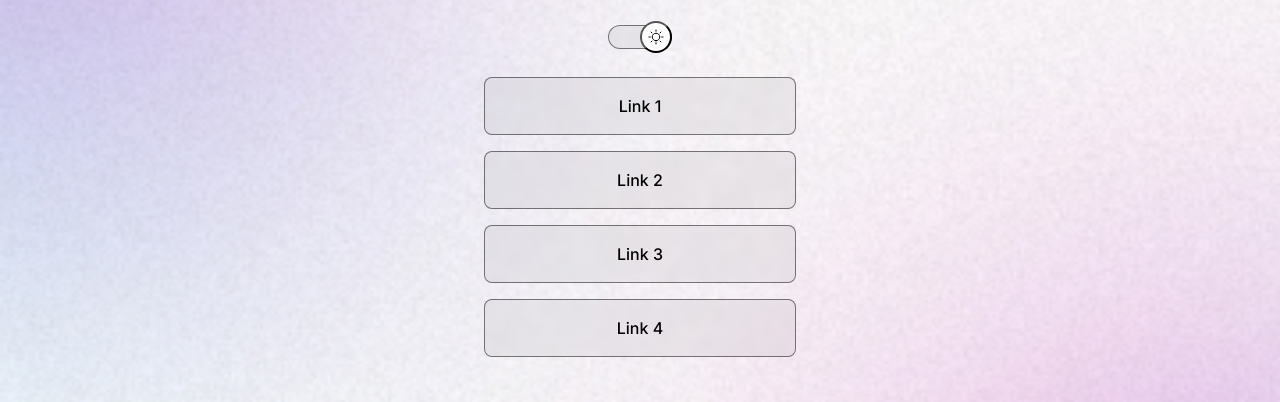
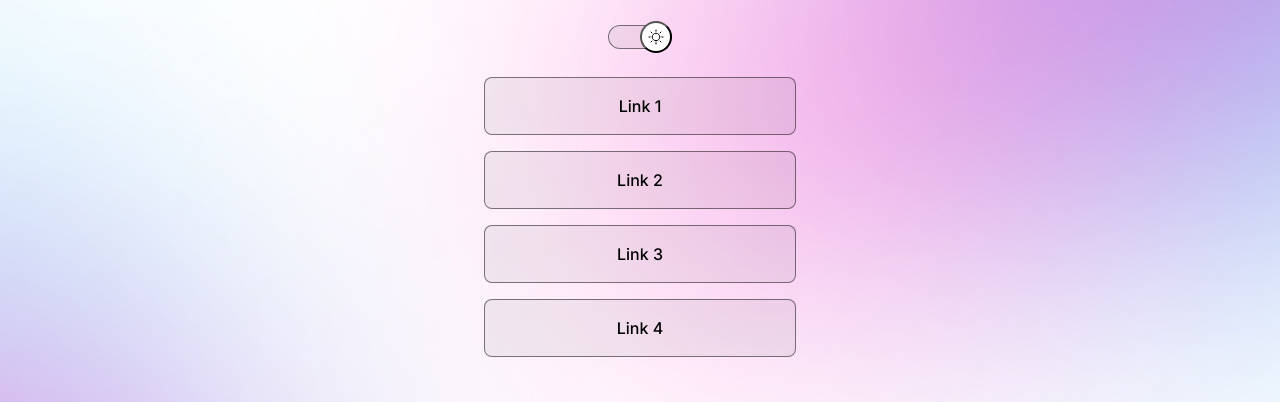
Before and after one commit to AlanZuccoli/DevLinks, a plain HTML site: page index.html in a window 1280 px wide. Shown: the part 226-628 px from the top of the page. Drawn offline with nearby package versions, Linux system fonts and the light colour scheme.

Commit message:
add backgorund for desktop and att height body

```diff
--- a/style.css
+++ b/style.css
@@ -29,6 +29,7 @@ body {
   margin: auto 0;
   color: var(--text-color);
   font-family: "inter", "sans-serif";
+  height: 100vh;
 }
 
 #container {
@@ -163,3 +164,13 @@ footer {
 footer a {
   color: var(--text-color);
 }
+
+@media (min-width: 700px) {
+  :root {
+    --background: url(./assets/bg-desktop.jpg);
+  }
+
+  .light {
+    --background: url(./assets/bg-desktop-light.jpg);
+  }
+}
```
